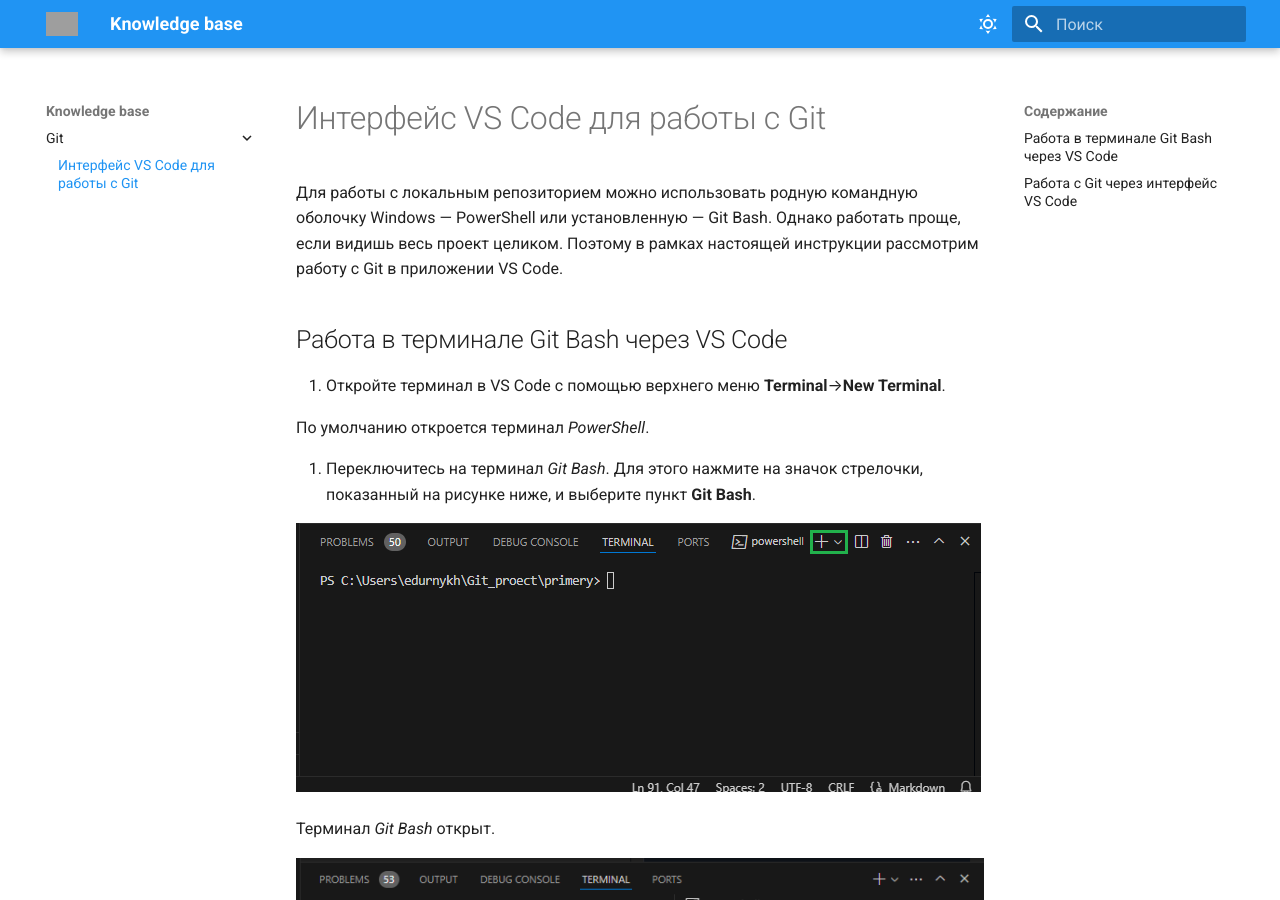
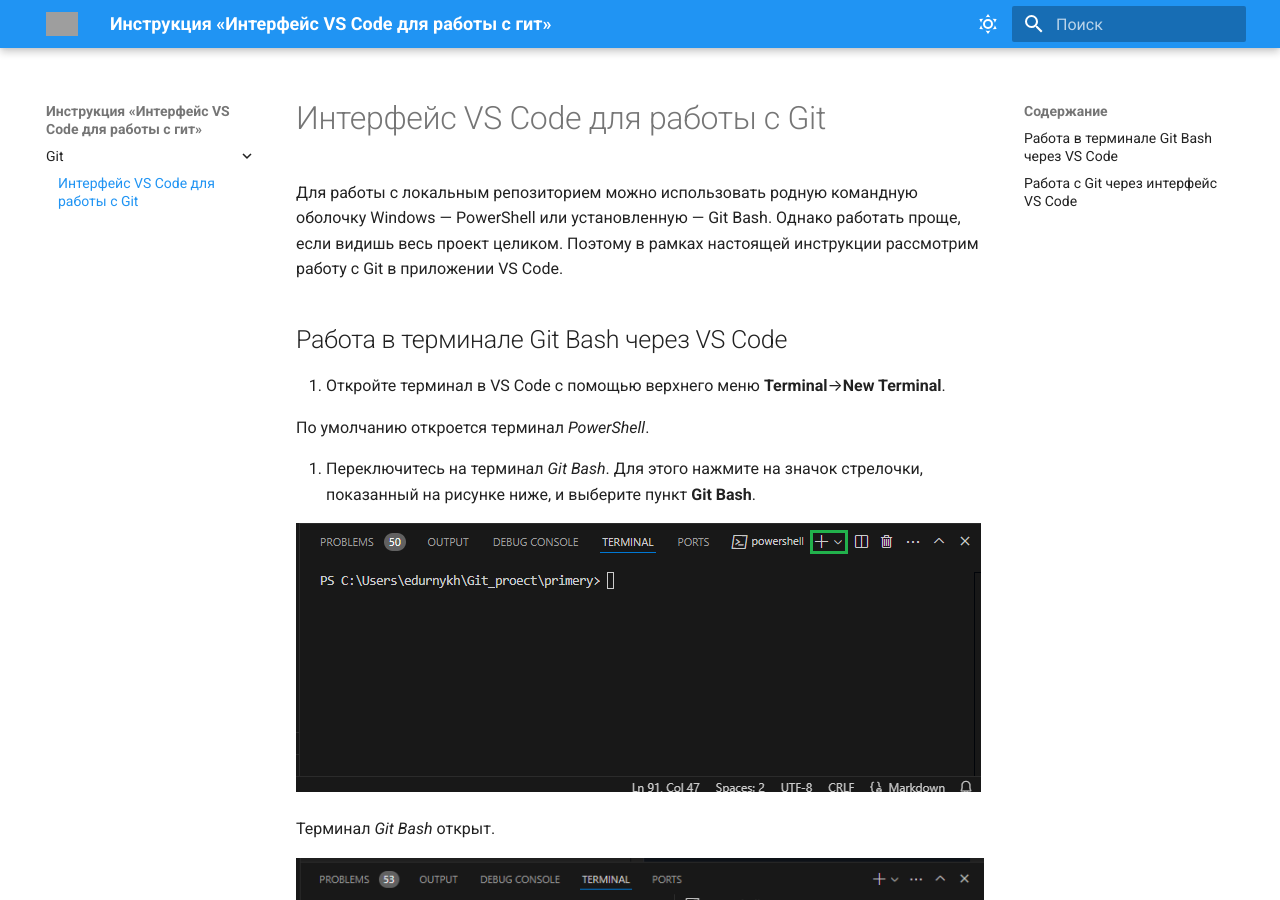
Before and after one commit to Ekaterinka17/mkdocs-example, an MkDocs documentation site: the page built from docs/git/interfeis_vs_code_dla_raboty_s_git.md, in a window 1280 px wide and 900 px high. Built offline with MkDocs 1.6.1 and Material for MkDocs 9.7.7, drawn with Linux system fonts in a browser that asks for light colours; grey boxes are pictures that could not be loaded.

Commit message:
перенос инструкции по гиту

```diff
--- a/mkdocs.yml
+++ b/mkdocs.yml
@@ -1,4 +1,4 @@
-site_name: Knowledge base # Название сайта
+site_name: Инструкция «Интерфейс VS Code для работы с гит» # Название сайта
 site_description: Rivers and lakes of Russia # Описание сайта, добавляется в meta-теги
 theme: # Тема сайта, информация о ее параметрах
   name: material # Название темы
```
